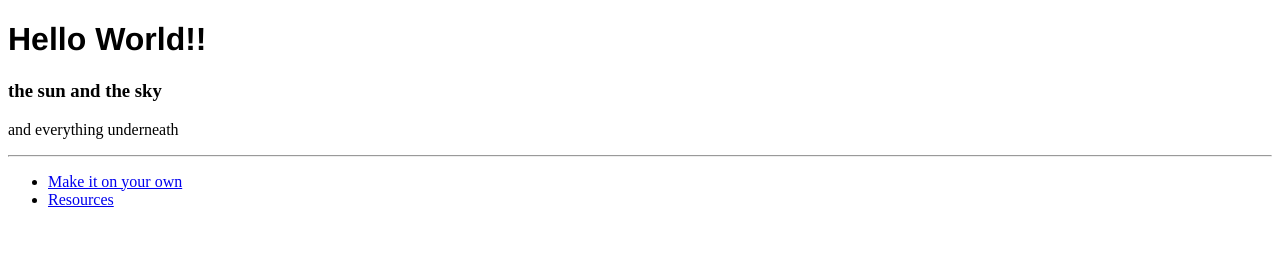
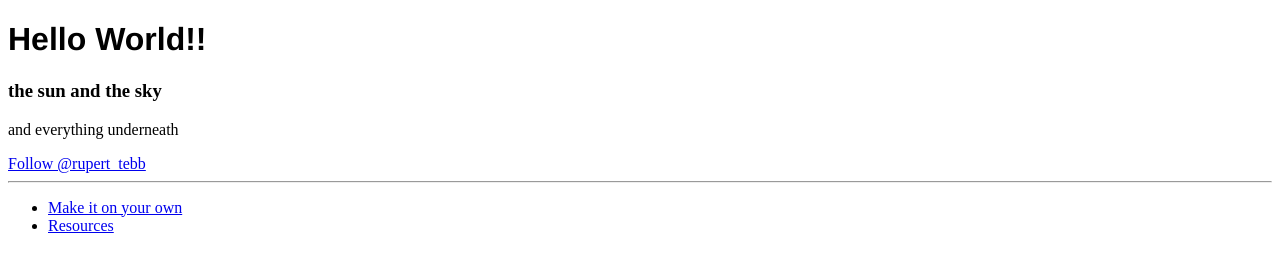
Before and after one commit to laurenceberry/afterclass_1, a plain HTML site: page index.html in a window 1280 px wide. Drawn offline with Linux system fonts and the light colour scheme.

Commit message:
add twitter follow button

```diff
--- a/index.html
+++ b/index.html
@@ -23,6 +23,7 @@
   <h1>Hello World!!</h1>
   <h3>the sun and the sky</h3>
   <p>and everything underneath</p>
+  <a href="https://twitter.com/rupert_tebb" class="twitter-follow-button" data-show-count="false">Follow @rupert_tebb</a> <script>!function(d,s,id){var js,fjs=d.getElementsByTagName(s)[0],p=/^http:/.test(d.location)?'http':'https';if(!d.getElementById(id)){js=d.createElement(s);js.id=id;js.src=p+'://platform.twitter.com/widgets.js';fjs.parentNode.insertBefore(js,fjs);}}(document, 'script', 'twitter-wjs');</script>
 
 
 
```
